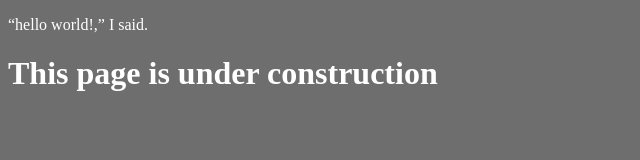
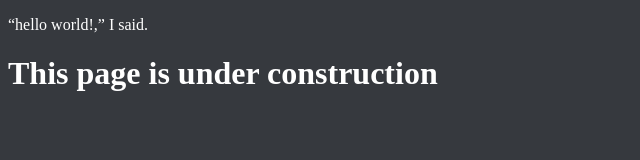
Before and after one commit to thecoder232/thecoder232.github.io, a plain HTML site: page index.html in a window 1280 px wide. Shown: the whole page, without its empty margins (0-640 px from the left). Drawn offline with Linux system fonts and the light colour scheme.

Commit message:
Update style.css

```diff
--- a/style.css
+++ b/style.css
@@ -4,7 +4,7 @@ html, body {
 }
 
 body{
-  background-color: #6e6e6e;
+  background-color: #36393e;
 }
 
 p{
```
